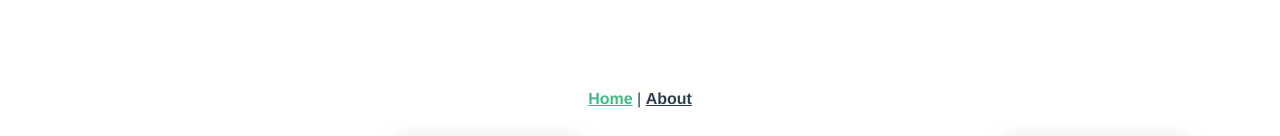
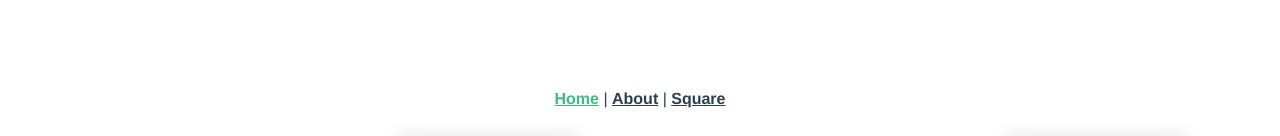
Before and after one commit to ASneakyToast/tgames, a Vue app: page / in a window 1280 px wide. Shown: the top 136 px of the page. Built offline with nearby package versions, Linux system fonts and the light colour scheme.

Commit message:
Added square board link.

```diff
--- a/src/App.vue
+++ b/src/App.vue
@@ -2,7 +2,8 @@
   <div id="app">
     <div id="nav">
       <router-link to="/">Home</router-link> |
-      <router-link to="/about">About</router-link>
+      <router-link to="/about">About</router-link> |
+      <router-link to="/square">Square</router-link>
     </div>
     <router-view/>
   </div>
--- a/src/router/index.js
+++ b/src/router/index.js
@@ -1,6 +1,7 @@
 import Vue from 'vue'
 import VueRouter from 'vue-router'
 import Home from '../views/Home.vue'
+import Square from '../views/Square.vue'
 
 Vue.use(VueRouter)
 
@@ -9,6 +10,11 @@ const routes = [
     path: '/',
     name: 'Home',
     component: Home
+  },
+  {
+    path: '/Square',
+    name: 'Square',
+    component: Square
   },
   {
     path: '/about',
```
